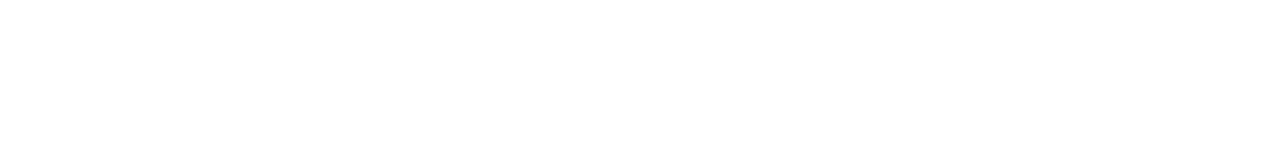
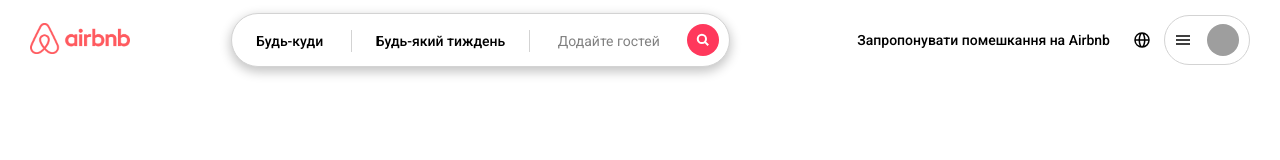
Before and after one commit to chasowska/Airbnb-form, a plain HTML site: page index.html in a window 1280 px wide. Drawn offline with Linux system fonts and the light colour scheme; grey boxes are pictures that could not be loaded.

Commit message:
Create header

```diff
--- a/index.html
+++ b/index.html
@@ -2,9 +2,54 @@
 <html lang="en">
 <head>
     <meta charset="UTF-8">
-    <title>Title</title>
+    <title>Airbnb form</title>
+    <link rel="stylesheet" href="style.css">
+    <meta name="viewport" content="width=device-width, initial-scale=1.0">
+    <link rel="preconnect" href="https://fonts.googleapis.com">
+    <link rel="preconnect" href="https://fonts.gstatic.com" crossorigin>
+    <link href="https://fonts.googleapis.com/css2?family=Roboto:wght@400;500;700&display=swap"
+          rel="stylesheet">
 </head>
 <body>
-
+<header>
+    <div class="logo">
+        <a>
+            <img src="png/airbnb_logo.png" alt="Airbnb logo">
+        </a>
+    </div>
+    <div class="search">
+        <button>Будь-куди</button>
+        <button>Будь-який тиждень</button>
+        <button>Додайте гостей</button>
+        <button>
+            <svg xmlns="http://www.w3.org/2000/svg" viewBox="0 0 32 32" aria-hidden="true"
+                 role="presentation" focusable="false"
+                 style="display: block; fill: none; height: 12px; width: 12px; stroke: currentcolor; stroke-width: 5.33333; overflow: visible;">
+                <path fill="none" d="M13 24a11 11 0 1 0 0-22 11 11 0 0 0 0 22zm8-3 9 9"></path>
+            </svg>
+        </button>
+    </div>
+    <div class="navigation-bar flex-center">
+        <button class="button-hover">Запропонувати помешкання на Airbnb</button>
+        <button class="button-hover">
+            <svg xmlns="http://www.w3.org/2000/svg" viewBox="0 0 16 16" aria-hidden="true"
+                 role="presentation" focusable="false"
+                 style="display: block; height: 16px; width: 16px; fill: currentcolor;">
+                <path d="M8 .25a7.77 7.77 0 0 1 7.75 7.78 7.75 7.75 0 0 1-7.52 7.72h-.25A7.75 7.75 0 0 1 .25 8.24v-.25A7.75 7.75 0 0 1 8 .25zm1.95 8.5h-3.9c.15 2.9 1.17 5.34 1.88 5.5H8c.68 0 1.72-2.37 1.93-5.23zm4.26 0h-2.76c-.09 1.96-.53 3.78-1.18 5.08A6.26 6.26 0 0 0 14.17 9zm-9.67 0H1.8a6.26 6.26 0 0 0 3.94 5.08 12.59 12.59 0 0 1-1.16-4.7l-.03-.38zm1.2-6.58-.12.05a6.26 6.26 0 0 0-3.83 5.03h2.75c.09-1.83.48-3.54 1.06-4.81zm2.25-.42c-.7 0-1.78 2.51-1.94 5.5h3.9c-.15-2.9-1.18-5.34-1.89-5.5h-.07zm2.28.43.03.05a12.95 12.95 0 0 1 1.15 5.02h2.75a6.28 6.28 0 0 0-3.93-5.07z"></path>
+            </svg>
+        </button>
+        <button class="flex-center">
+            <svg xmlns="http://www.w3.org/2000/svg" viewBox="0 0 32 32" aria-hidden="true"
+                 role="presentation" focusable="false"
+                 style="display: block; fill: none; height: 16px; width: 16px; stroke: currentcolor; stroke-width: 3; overflow: visible;">
+                <g fill="none">
+                    <path d="M2 16h28M2 24h28M2 8h28"></path>
+                </g>
+            </svg>
+            <img src="https://a0.muscache.com/im/pictures/user/2106ffe7-91f2-457d-8daf-d417ddc4c2a4.jpg?im_w=720"
+                 alt="vlaaaaaaaad" width="32" height="32">
+        </button>
+    </div>
+</header>
 </body>
 </html>
--- a/style.css
+++ b/style.css
@@ -0,0 +1,108 @@
+* {
+    padding: 0;
+    margin: 0;
+    box-sizing: border-box;
+    font-family: "Roboto", sans-serif;
+    font-size: 14px;
+}
+
+html {
+    height: 100%;
+}
+
+header {
+    height: 80px;
+    display: flex;
+    justify-content: space-between;
+    align-items: center;
+    padding: 0 30px;
+}
+
+.flex-center {
+    display: flex;
+    justify-content: center;
+    align-items: center;
+}
+
+.logo img {
+    width: 100px;
+}
+
+.search {
+    background-color: white;
+    border-radius: 40px;
+    width: fit-content;
+    border: 1px solid lightgrey;
+    box-shadow: 0 4px 11px 1px #c5c5c5;
+    flex-shrink: 0;
+}
+
+.search button:not(:last-child) {
+    background: none;
+    border: none;
+    font-weight: 500;
+    padding: 0 24px;
+    margin: 12px 0;
+    line-height: 1.6;
+}
+
+.search button:nth-child(2) {
+    border-left: 1px solid lightgrey;
+    border-right: 1px solid lightgrey;
+}
+
+.search button:nth-child(3) {
+    font-weight: normal;
+    color: grey;
+}
+
+.search button:last-child {
+    width: 32px;
+    aspect-ratio: 1;
+    border-radius: 50%;
+    background: #ff385c;
+    border: none;
+    margin: 10px 10px 10px 0;
+    color: white;
+    display: inline-flex;
+    justify-content: center;
+    align-items: center;
+}
+
+.navigation-bar {
+    margin-left: 16px;
+    gap: 4px;
+}
+
+.navigation-bar button:first-child {
+    background: none;
+    border: none;
+    font-weight: 500;
+    padding: 10px;
+    border-radius: 40px;
+}
+
+.button-hover:hover {
+    background-color: #ececec !important;
+}
+
+.navigation-bar button:nth-of-type(2) {
+    background: none;
+    border: none;
+    font-weight: 500;
+    padding: 10px;
+    border-radius: 50%;
+}
+
+.navigation-bar button:last-child {
+    background: none;
+    border: 1px solid lightgrey;
+    font-weight: 500;
+    padding: 8px 10px;
+    border-radius: 40px;
+    gap: 16px;
+}
+
+.navigation-bar img {
+    border-radius: 50%;
+}
```
Also changed, not shown: png/airbnb_logo.png (added).
